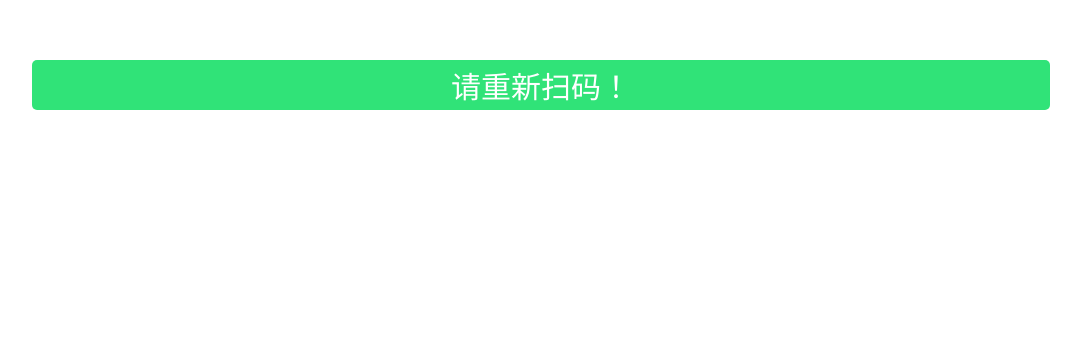
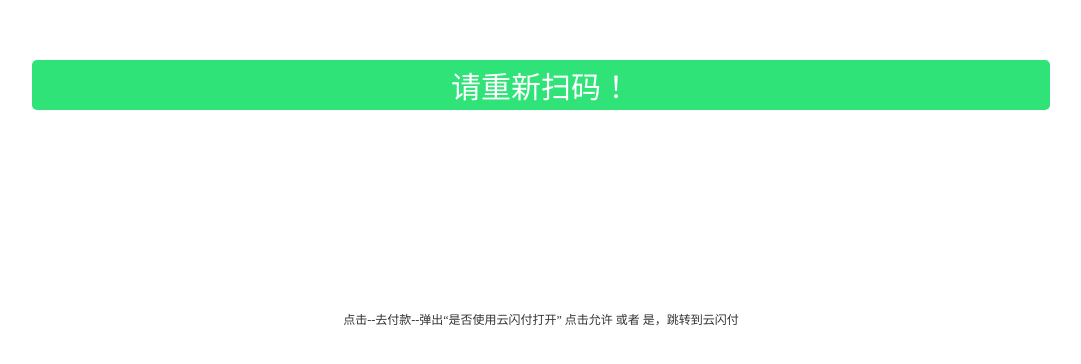
Before and after one commit to IamvreyNB/IamvreyNB.io, a plain HTML site: page index.html in a window 1280 px wide. Shown: the part 140-504 px from the top of the page, without its empty margins (99-1180 px from the left). Drawn offline with nearby package versions, Linux system fonts and the light colour scheme.

Commit message:
Update index.html

```diff
--- a/index.html
+++ b/index.html
@@ -12,9 +12,11 @@
     </head>
     <style type="text/css">
     .go-to-pay{display:none;padding:3px;margin:200px auto;border-radius: 5px;width:80%;background-color:#30e378;color:#fff;display:block;text-align: center;font-size: 30px;text-decoration:none}
+   .tips{font-size:12px;color:#333;text-align:center}
     </style>
     <body>
     <a class="go-to-pay" href="">去付款</a>
+    <div class="tips">点击--去付款--弹出“是否使用云闪付打开” 点击允许 或者 是，跳转到云闪付</div>
     </body>
     <script>
     if (location.href.indexOf("data=")>-1){
```
